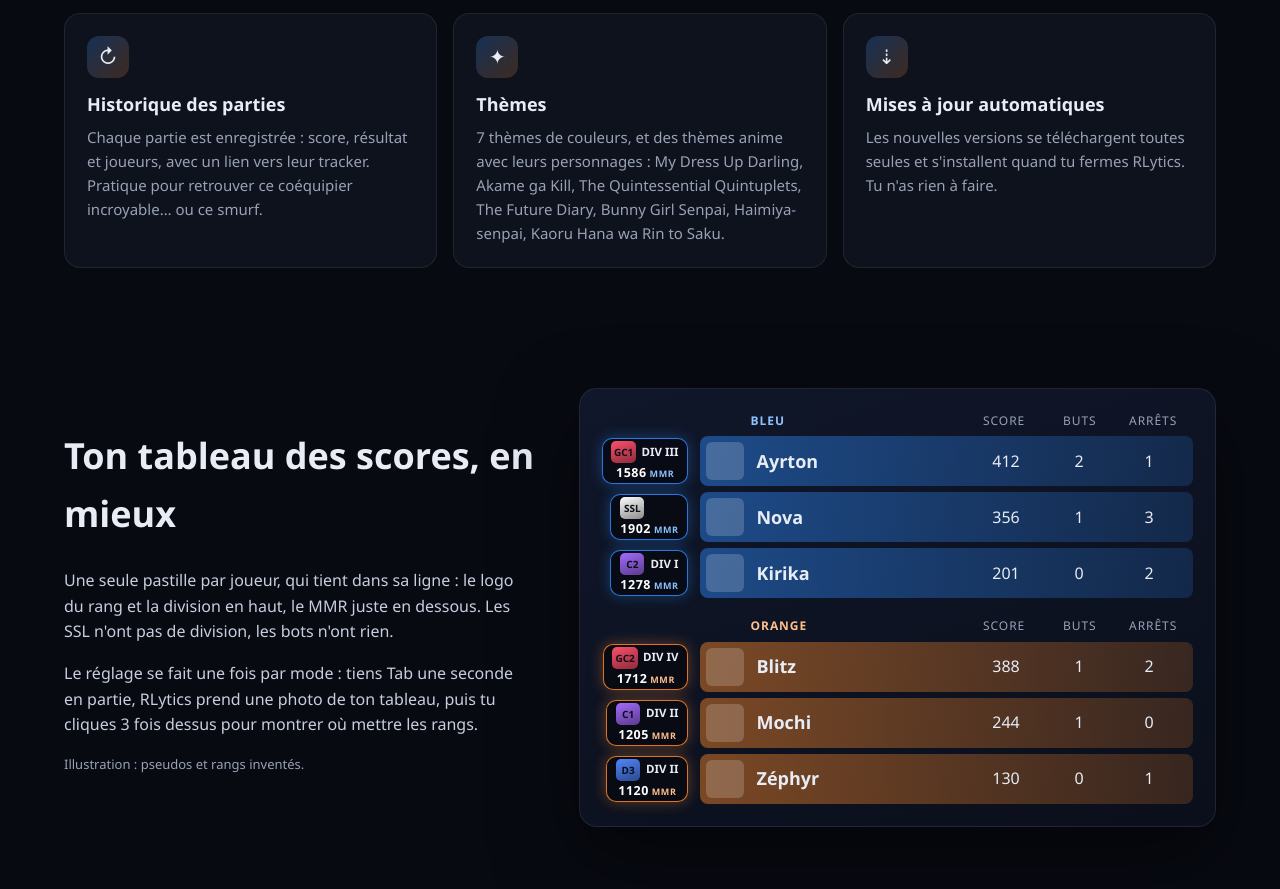
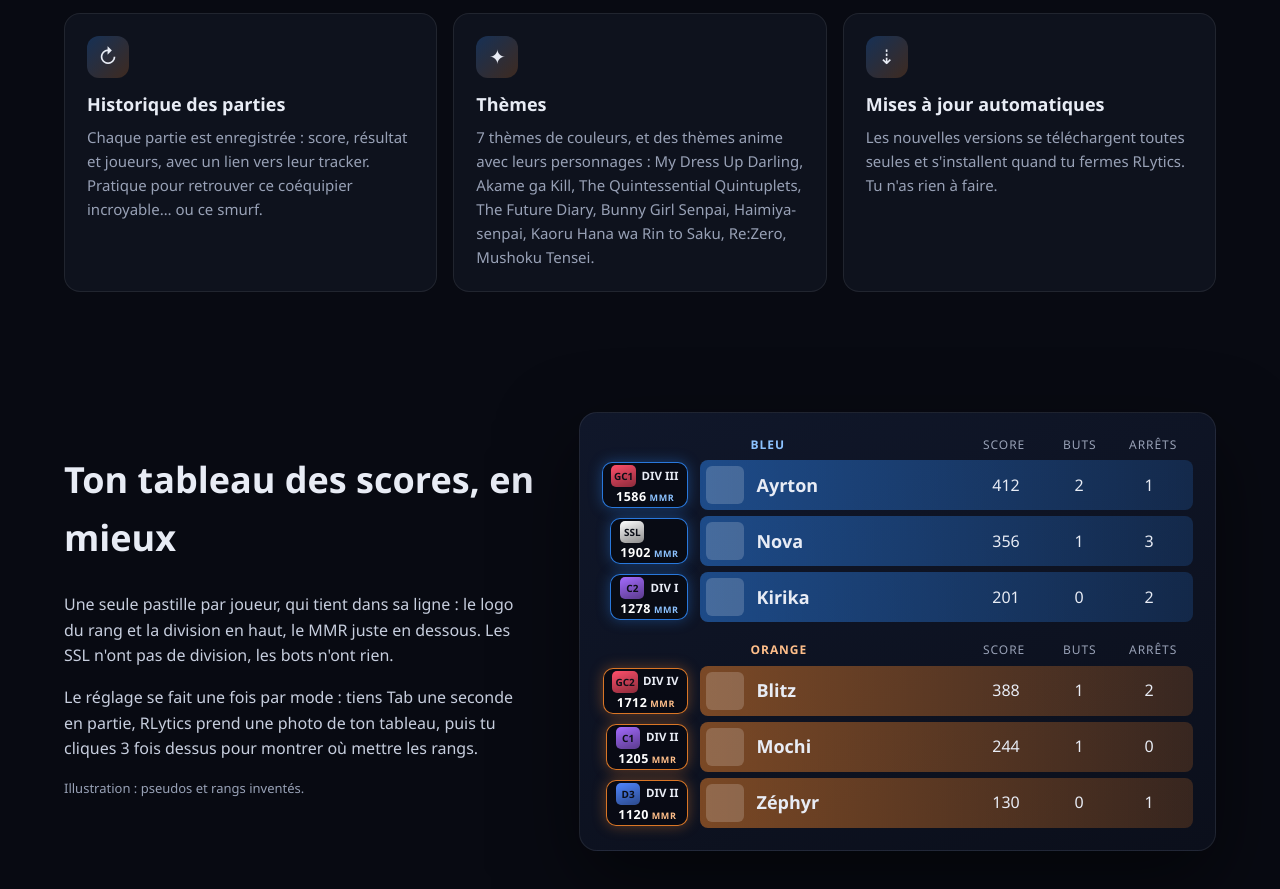
Before and after one commit to ayusecour-stack/rlytics, a plain HTML site: page docs/index.html in a window 1280 px wide. Shown: the part 1133-2022 px from the top of the page. Drawn offline with Linux system fonts and the light colour scheme; no server answers.

Commit message:
Site : thèmes Re:Zero et Mushoku Tensei
Co-Authored-By: Claude Opus 5.5 <noreply@anthropic.com>

```diff
--- a/docs/index.html
+++ b/docs/index.html
@@ -80,7 +80,7 @@
         <article class="feat">
           <div class="ico">✦</div>
           <h3>Thèmes</h3>
-          <p>7 thèmes de couleurs, et des thèmes anime avec leurs personnages : My Dress Up Darling, Akame ga Kill, The Quintessential Quintuplets, The Future Diary, Bunny Girl Senpai, Haimiya-senpai, Kaoru Hana wa Rin to Saku.</p>
+          <p>7 thèmes de couleurs, et des thèmes anime avec leurs personnages : My Dress Up Darling, Akame ga Kill, The Quintessential Quintuplets, The Future Diary, Bunny Girl Senpai, Haimiya-senpai, Kaoru Hana wa Rin to Saku, Re:Zero, Mushoku Tensei.</p>
         </article>
         <article class="feat">
           <div class="ico">⇣</div>
```
